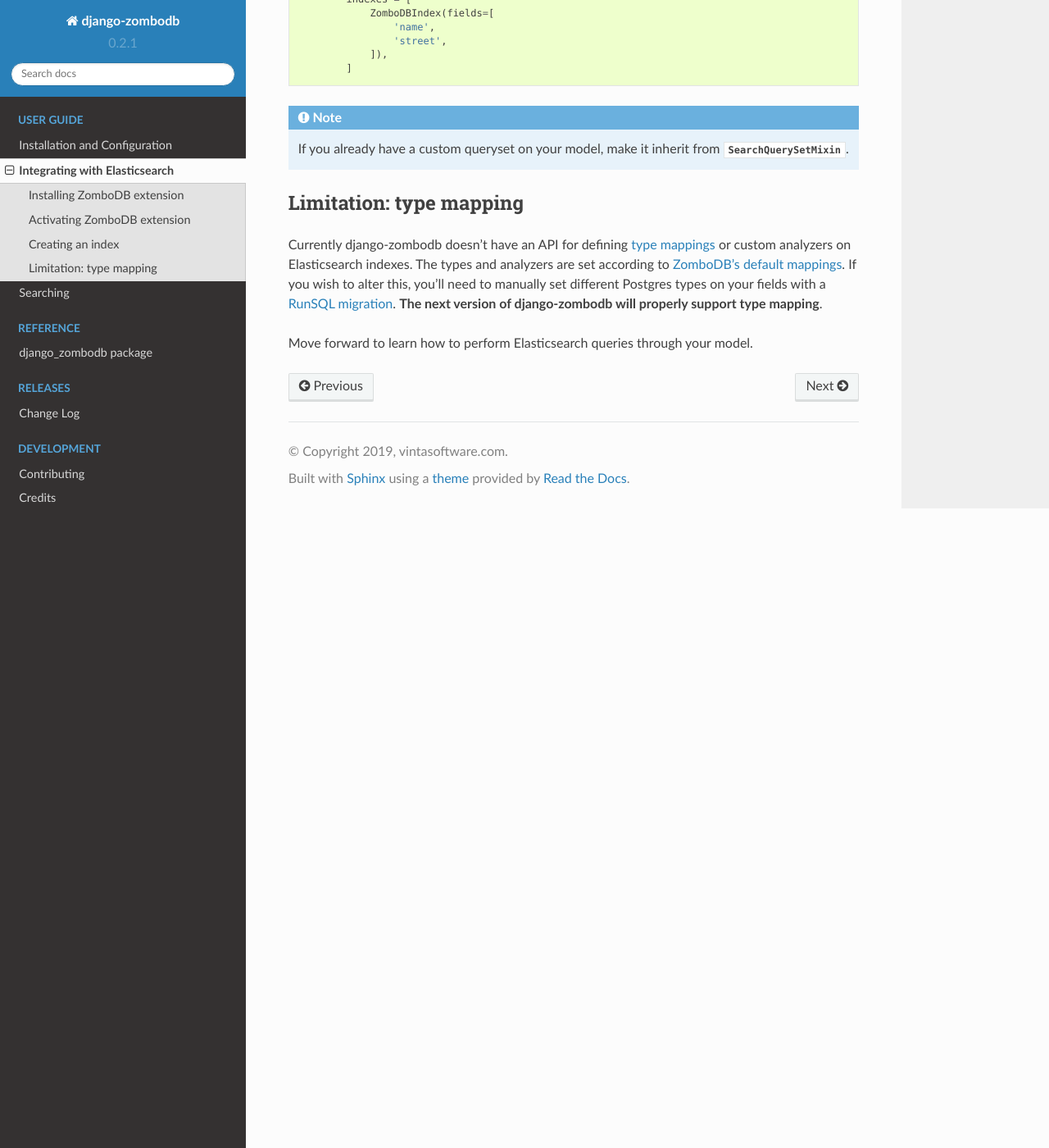
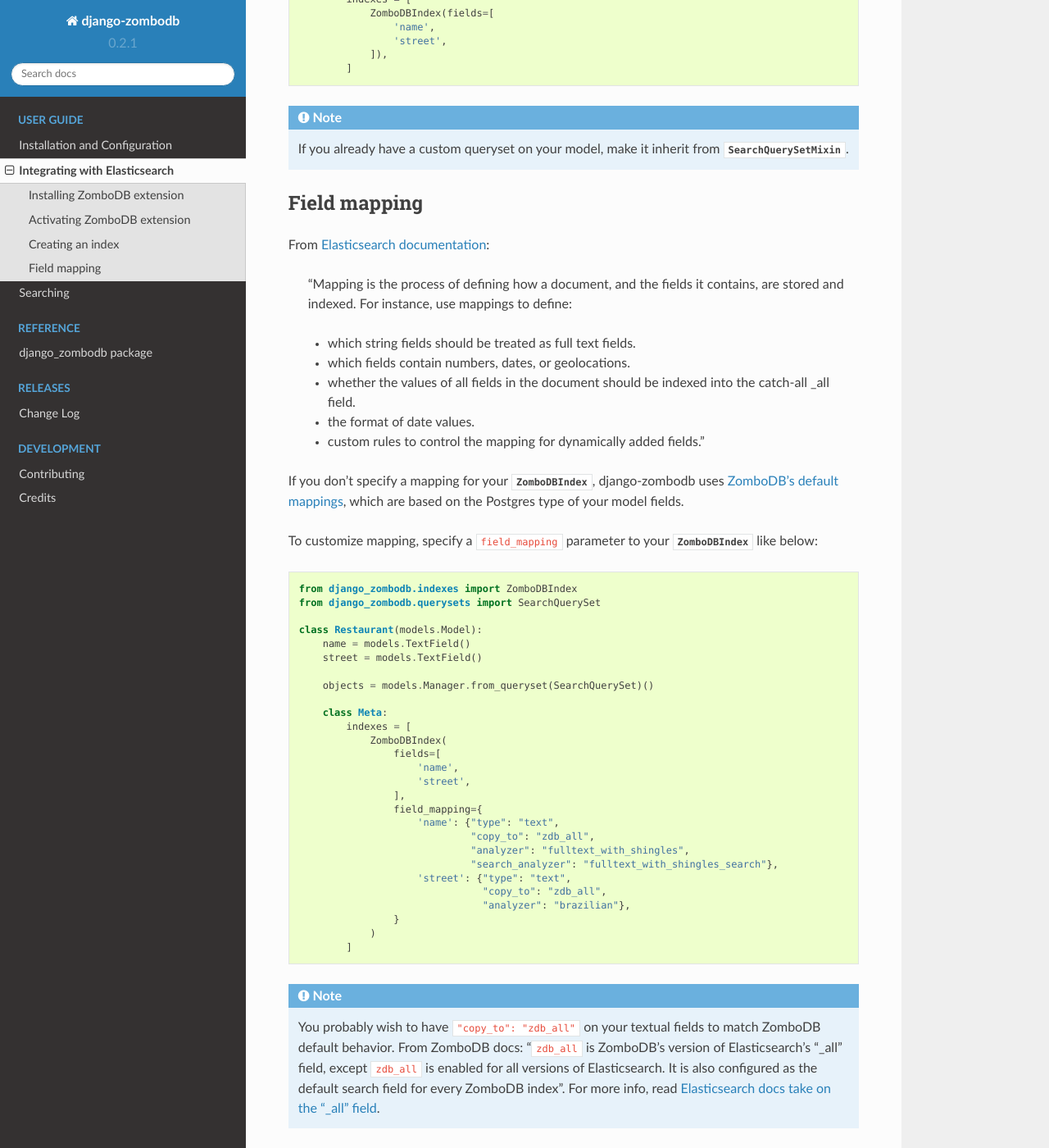
Before and after one commit to vintasoftware/django-zombodb, a Sphinx documentation site: the page built from docs/integrating.rst, in a window 1280 px wide and 1400 px high, scrolled down 2300 px. Shown: the whole window at 82% size. Built offline with Sphinx 7.4.7 and the Read the Docs theme 2.0.0, drawn with Linux system fonts in a browser that asks for light colours; some of the changed text lies outside the part shown.

Commit message:
Document field_mapping

```diff
--- a/docs/integrating.rst
+++ b/docs/integrating.rst
@@ -83,8 +83,8 @@ Now the ``Restaurant`` model will support Elasticsearch queries for both ``name`
 
 .. code-block:: python
 
+    from django_zombodb.indexes import ZomboDBIndex
     from django_zombodb.querysets import SearchQuerySet
-    from django_zombodb.indexes import ZomboDBIndex
 
     class Restaurant(models.Model):
         name = models.TextField()
@@ -104,9 +104,55 @@ Now the ``Restaurant`` model will support Elasticsearch queries for both ``name`
 
     If you already have a custom queryset on your model, make it inherit from :py:class:`~django_zombodb.querysets.SearchQuerySetMixin`.
 
-Limitation: type mapping
-------------------------
+Field mapping
+-------------
 
-Currently django-zombodb doesn't have an API for defining `type mappings <https://www.elastic.co/guide/en/elasticsearch/reference/6.6/mapping.html>`_ or custom analyzers on Elasticsearch indexes. The types and analyzers are set according to `ZomboDB's default mappings <https://github.com/zombodb/zombodb/blob/master/TYPE-MAPPING.md#common-data-types>`_. If you wish to alter this, you'll need to manually set different Postgres types on your fields with a `RunSQL migration <https://docs.djangoproject.com/en/dev/ref/migration-operations/#runsql>`_. **The next version of django-zombodb will properly support type mapping**.
+From `Elasticsearch documentation <https://www.elastic.co/guide/en/elasticsearch/reference/6.8/mapping.html>`_:
+
+    "Mapping is the process of defining how a document, and the fields it contains, are stored and indexed. For instance, use mappings to define:
+
+    - which string fields should be treated as full text fields.
+    - which fields contain numbers, dates, or geolocations.
+    - whether the values of all fields in the document should be indexed into the catch-all _all field.
+    - the format of date values.
+    - custom rules to control the mapping for dynamically added fields."
+
+If you don't specify a mapping for your :py:class:`~django_zombodb.indexes.ZomboDBIndex`, django-zombodb uses `ZomboDB's default mappings <https://github.com/zombodb/zombodb/blob/master/TYPE-MAPPING.md#common-data-types>`_, which are based on the Postgres type of your model fields.
+
+To customize mapping, specify a ``field_mapping`` parameter to your :py:class:`~django_zombodb.indexes.ZomboDBIndex` like below:
+
+.. code-block:: python
+
+    from django_zombodb.indexes import ZomboDBIndex
+    from django_zombodb.querysets import SearchQuerySet
+
+    class Restaurant(models.Model):
+        name = models.TextField()
+        street = models.TextField()
+
+        objects = models.Manager.from_queryset(SearchQuerySet)()
+
+        class Meta:
+            indexes = [
+                ZomboDBIndex(
+                    fields=[
+                        'name',
+                        'street',
+                    ],
+                    field_mapping={
+                        'name': {"type": "text",
+                                 "copy_to": "zdb_all",
+                                 "analyzer": "fulltext_with_shingles",
+                                 "search_analyzer": "fulltext_with_shingles_search"},
+                        'street': {"type": "text",
+                                   "copy_to": "zdb_all",
+                                   "analyzer": "brazilian"},
+                    }
+                )
+            ]
+
+.. note::
+
+    You probably wish to have ``"copy_to": "zdb_all"`` on your textual fields to match ZomboDB default behavior. From ZomboDB docs: "``zdb_all`` is ZomboDB's version of Elasticsearch's "_all" field, except ``zdb_all`` is enabled for all versions of Elasticsearch. It is also configured as the default search field for every ZomboDB index". For more info, read `Elasticsearch docs take on the "_all" field <https://www.elastic.co/guide/en/elasticsearch/reference/6.8/mapping-all-field.html>`_.
 
 Move forward to learn how to perform Elasticsearch queries through your model.
```
